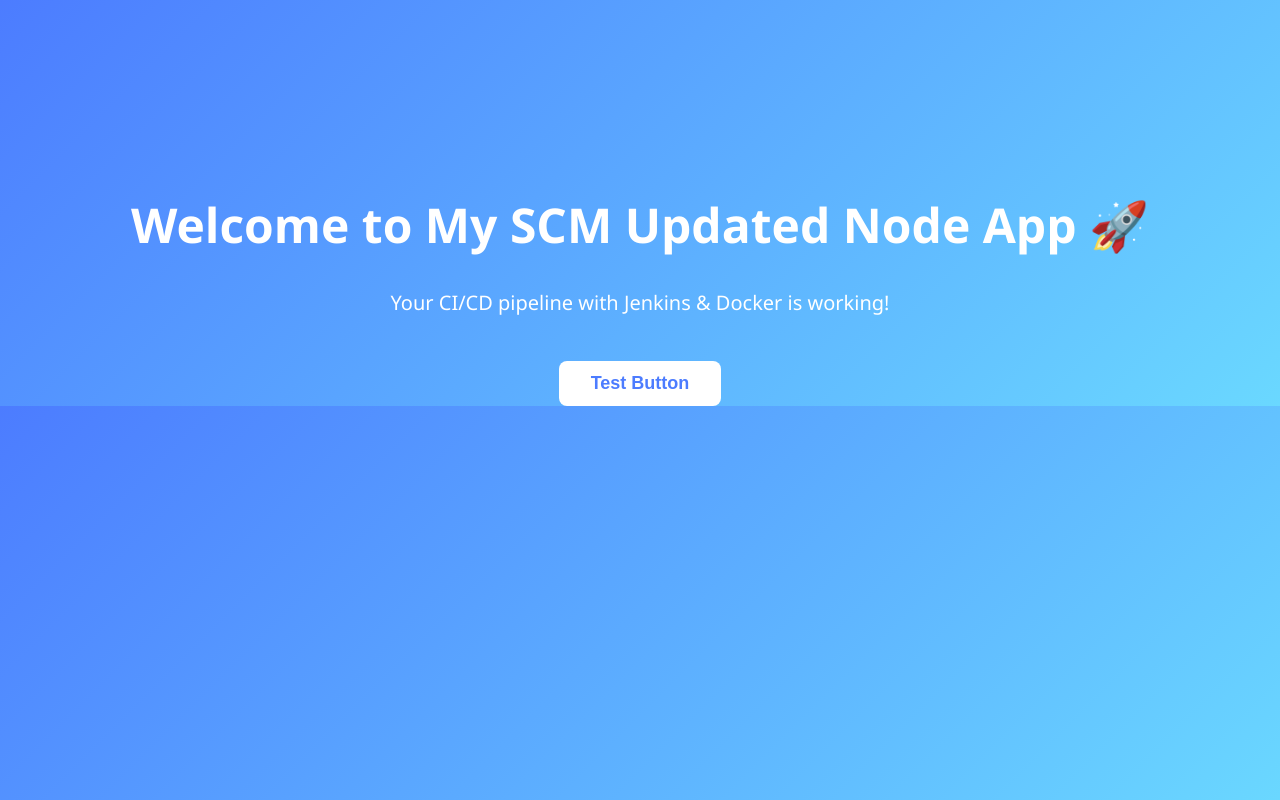
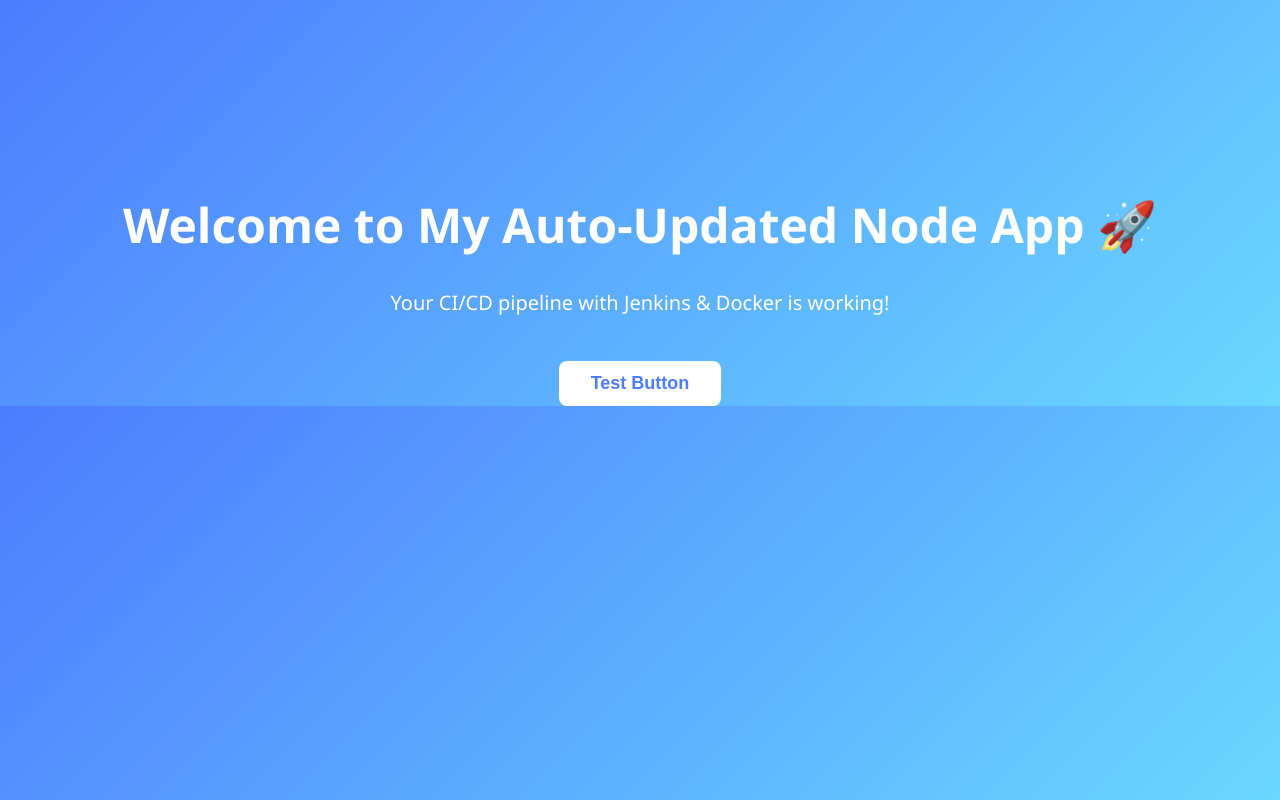
Before and after one commit to ketanray-cmd/jenkins-node-app, a website: page public/index.html in a window 1280 px wide. Drawn offline with Linux system fonts and the light colour scheme.

```diff
--- a/public/index.html
+++ b/public/index.html
@@ -43,7 +43,7 @@
 </head>
 <body>
     <div class="container">
-        <h1>Welcome to My SCM Updated Node App 🚀</h1>
+        <h1>Welcome to My Auto-Updated Node App 🚀</h1>
         <p>Your CI/CD pipeline with Jenkins & Docker is working!</p>
         <button class="btn" onclick="alert('Pipeline Deployment Successful!')">
             Test Button
```
